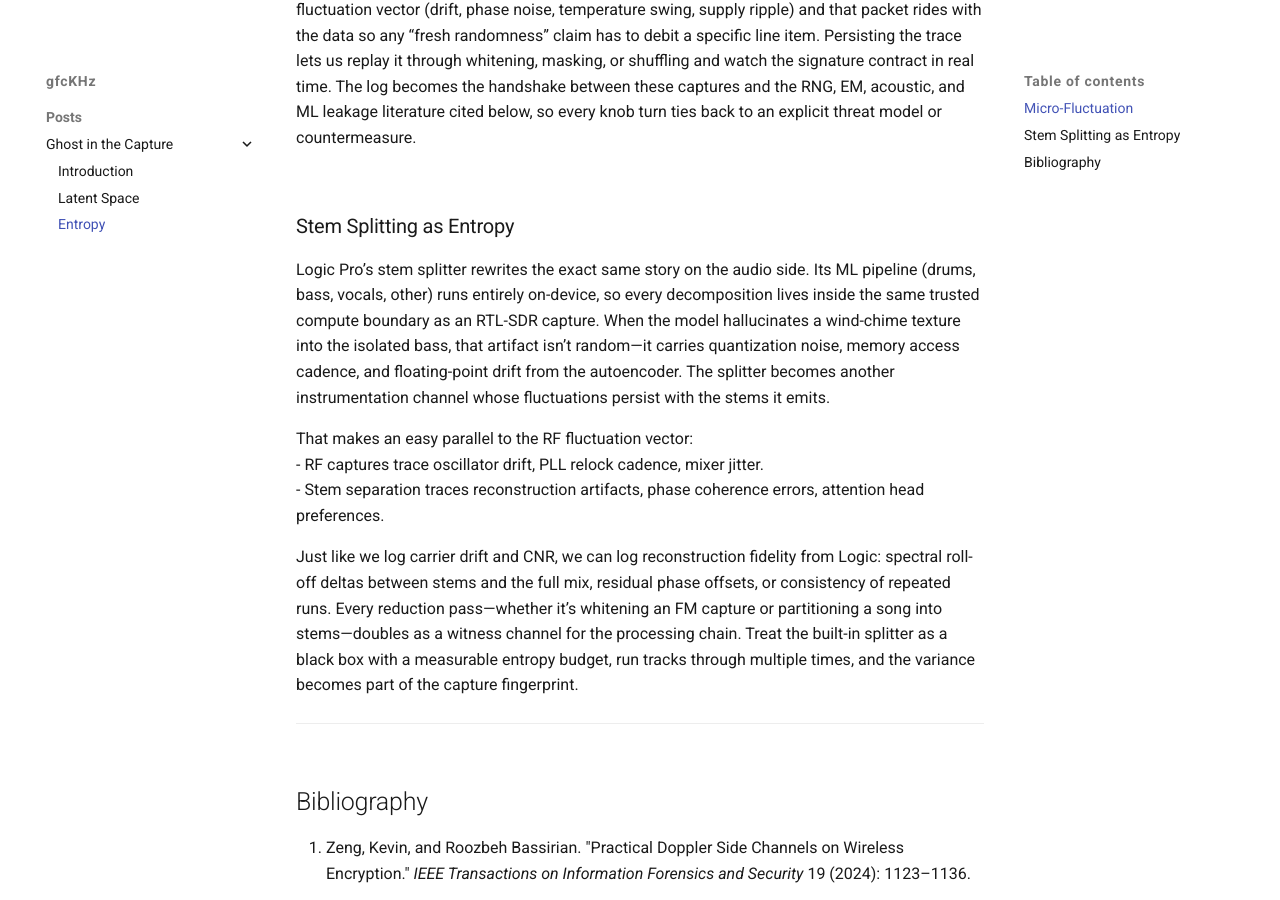
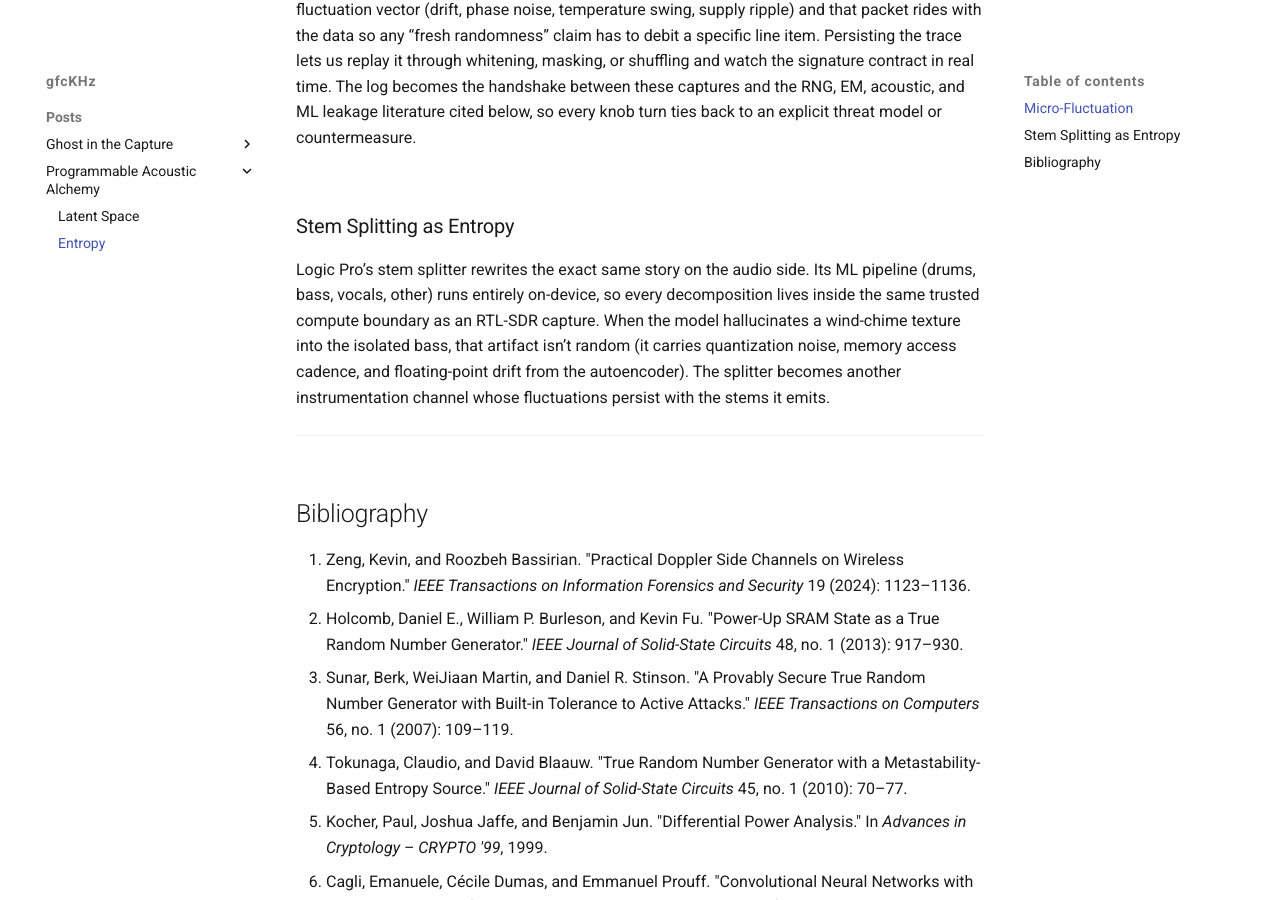
Before and after one commit to gfcKHz/gfcKHz.github.io, an MkDocs documentation site: the page built from docs/posts/entropy.md, in a window 1280 px wide and 900 px high, scrolled down 351 px. Built offline with MkDocs 1.6.1 and Material for MkDocs 9.7.7, drawn with Linux system fonts in a browser that asks for light colours; some web fonts are replaced.

Commit message:
Moving Things Around

```diff
--- a/docs/posts/entropy.md
+++ b/docs/posts/entropy.md
@@ -10,13 +10,7 @@
 
 ### Stem Splitting as Entropy
 
-Logic Pro’s stem splitter rewrites the exact same story on the audio side. Its ML pipeline (drums, bass, vocals, other) runs entirely on-device, so every decomposition lives inside the same trusted compute boundary as an RTL-SDR capture. When the model hallucinates a wind-chime texture into the isolated bass, that artifact isn’t random—it carries quantization noise, memory access cadence, and floating-point drift from the autoencoder. The splitter becomes another instrumentation channel whose fluctuations persist with the stems it emits.
-
-That makes an easy parallel to the RF fluctuation vector:
-- RF captures trace oscillator drift, PLL relock cadence, mixer jitter.
-- Stem separation traces reconstruction artifacts, phase coherence errors, attention head preferences.
-
-Just like we log carrier drift and CNR, we can log reconstruction fidelity from Logic: spectral roll-off deltas between stems and the full mix, residual phase offsets, or consistency of repeated runs. Every reduction pass—whether it’s whitening an FM capture or partitioning a song into stems—doubles as a witness channel for the processing chain. Treat the built-in splitter as a black box with a measurable entropy budget, run tracks through multiple times, and the variance becomes part of the capture fingerprint.
+Logic Pro’s stem splitter rewrites the exact same story on the audio side. Its ML pipeline (drums, bass, vocals, other) runs entirely on-device, so every decomposition lives inside the same trusted compute boundary as an RTL-SDR capture. When the model hallucinates a wind-chime texture into the isolated bass, that artifact isn’t random (it carries quantization noise, memory access cadence, and floating-point drift from the autoencoder). The splitter becomes another instrumentation channel whose fluctuations persist with the stems it emits.
 
 ---
 
--- a/mkdocs.yml
+++ b/mkdocs.yml
@@ -62,5 +62,6 @@
   - Posts:
       - "Ghost in the Capture":
           - Introduction: posts/capture.md
+      - "Programmable Acoustic Alchemy":
           - Latent Space: posts/space.md
           - Entropy: posts/entropy.md
```
